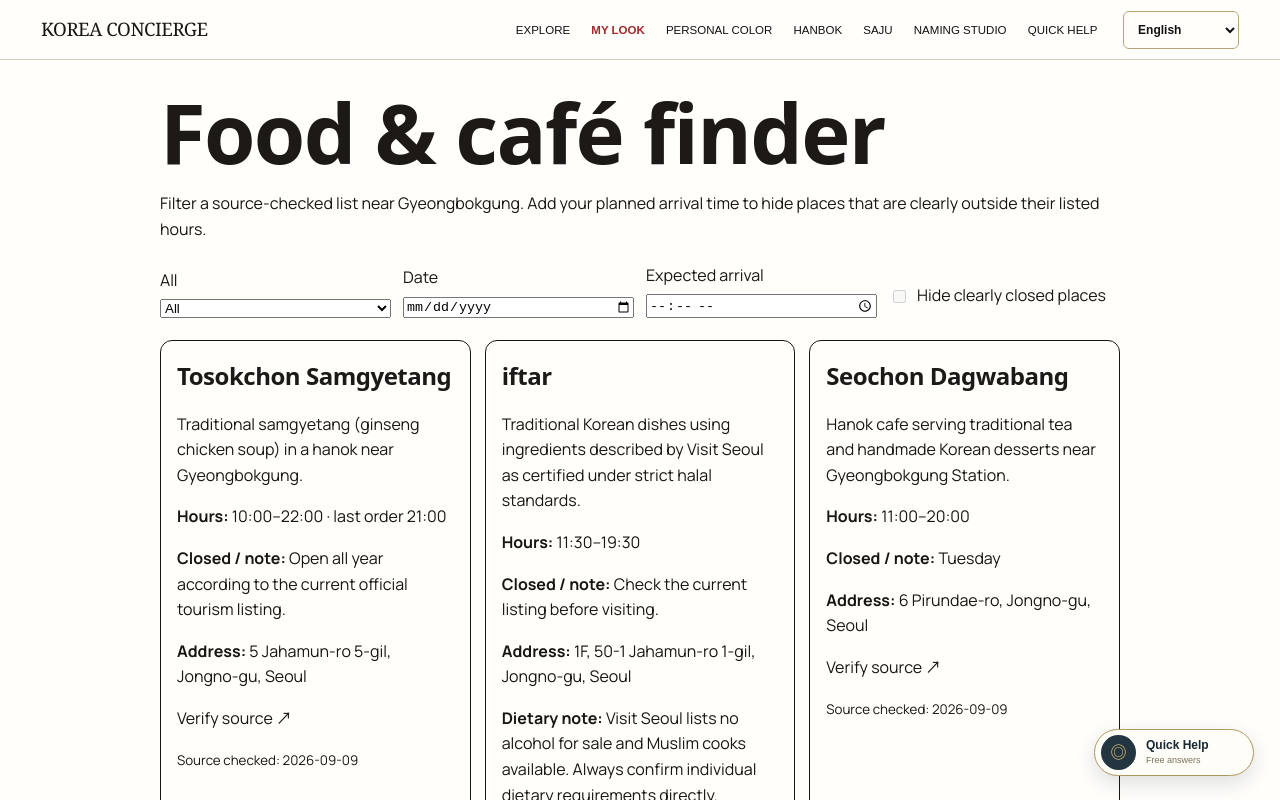
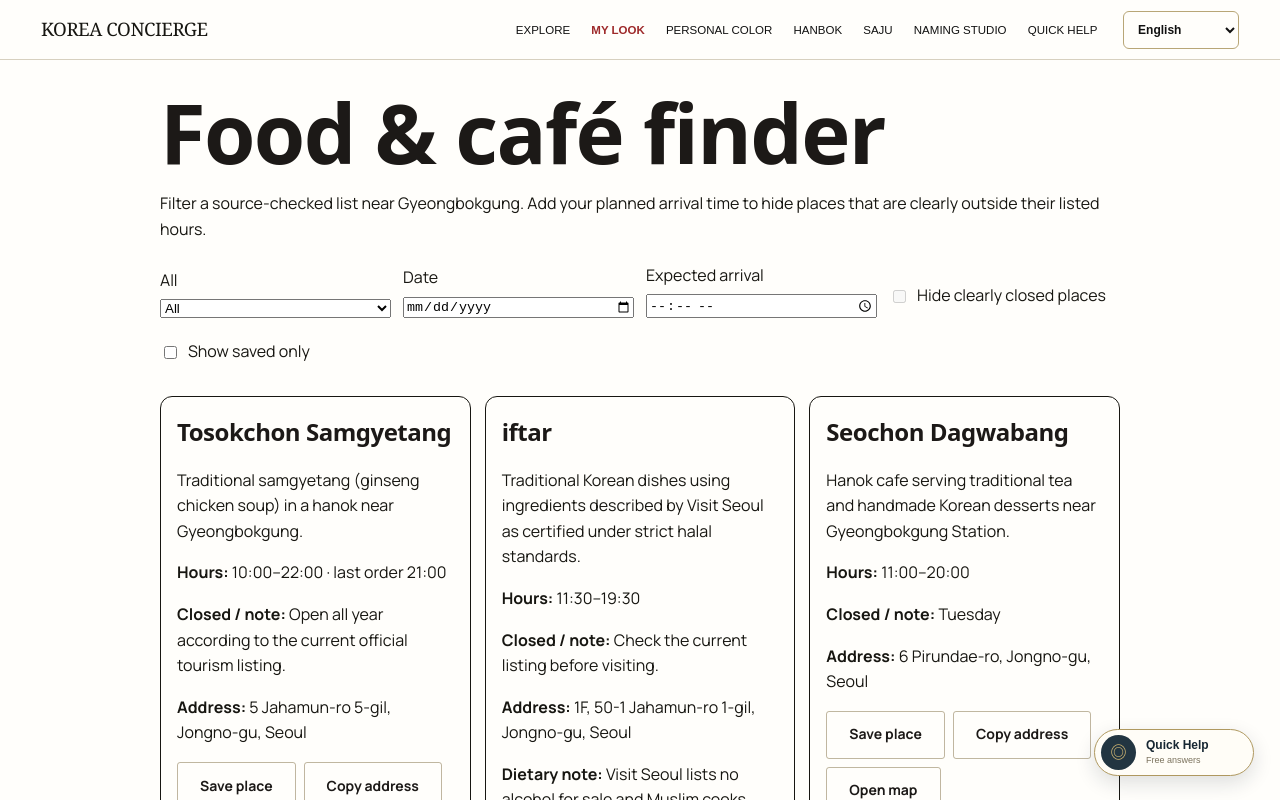
Before and after one commit to lgkangno1-svg/Kang-s-brain, a Next.js app in the folder projects/korea-avocadoss/: page /en/explore/food in a window 1280 px wide. Shown: the top 800 px of the page. Built offline with nearby package versions, Linux system fonts and the light colour scheme.

Commit message:
feat(korea): make food finder reusable during the trip

```diff
--- a/projects/korea-avocadoss/src/features/explore/FoodFinder.tsx
+++ b/projects/korea-avocadoss/src/features/explore/FoodFinder.tsx
@@ -1,23 +1,29 @@
 'use client';
 
-import {useMemo,useState} from 'react';
+import {useEffect,useMemo,useState} from 'react';
 import {useSearchParams} from 'next/navigation';
 import {filterFoodPlaces,foodAvailabilityAt,type FoodCategory} from '@/lib/travel/gyeongbokgung-food';
 type Locale='en'|'zh-CN'|'ja'|'zh-TW'|'vi'|'th';
-type Copy={title:string;intro:string;all:string;meal:string;halal:string;tea:string;coffee:string;hours:string;closed:string;address:string;source:string;diet:string;empty:string;plan:string;date:string;time:string;openOnly:string;available:string;unavailable:string;verify:string;checked:string};
+type Copy={title:string;intro:string;all:string;meal:string;halal:string;tea:string;coffee:string;hours:string;closed:string;address:string;source:string;diet:string;empty:string;plan:string;date:string;time:string;openOnly:string;available:string;unavailable:string;verify:string;checked:string;save:string;saved:string;showSaved:string;copyAddress:string;copied:string;map:string;storageNote:string};
 const C:Record<Locale,Copy>={
- en:{title:'Food & café finder',intro:'Filter a source-checked list near Gyeongbokgung. Add your planned arrival time to hide places that are clearly outside their listed hours.',all:'All',meal:'Korean meal',halal:'Halal-listed',tea:'Traditional tea',coffee:'Coffee',hours:'Hours',closed:'Closed / note',address:'Address',source:'Verify source',diet:'Dietary note',empty:'No source-checked place matches this filter.',plan:'After-palace plan',date:'Date',time:'Expected arrival',openOnly:'Hide clearly closed places',available:'Listed hours fit this time',unavailable:'Outside listed hours / closed day',verify:'Schedule needs re-check',checked:'Source checked'},
- 'zh-CN':{title:'餐厅与咖啡馆查找',intro:'筛选景福宫周边已核对来源的列表。加入预计到达时间后，可隐藏明显不在营业时间内的地点。',all:'全部',meal:'韩国料理',halal:'清真列表',tea:'传统茶',coffee:'咖啡',hours:'营业时间',closed:'休息/备注',address:'地址',source:'查看官方来源',diet:'饮食备注',empty:'没有符合筛选条件的已核对地点。',plan:'宫殿后的安排',date:'日期',time:'预计到达',openOnly:'隐藏明显已关门地点',available:'该时间符合已列营业时间',unavailable:'不在营业时间/休息日',verify:'需要再次确认营业安排',checked:'来源核对'},
- ja:{title:'食事・カフェ検索',intro:'景福宮周辺の出典確認済みリストを絞り込めます。到着予定時刻を入れると、営業時間外と明確に判断できる場所を除外できます。',all:'すべて',meal:'韓国料理',halal:'ハラール掲載',tea:'伝統茶',coffee:'コーヒー',hours:'営業時間',closed:'休業/メモ',address:'住所',source:'公式情報を確認',diet:'食事条件メモ',empty:'条件に合う確認済みの場所はありません。',plan:'宮殿後の予定',date:'日付',time:'到着予定',openOnly:'明確に営業時間外の場所を隠す',available:'掲載営業時間内です',unavailable:'営業時間外 / 休業日',verify:'営業時間を再確認してください',checked:'出典確認'},
- 'zh-TW':{title:'餐廳與咖啡館查找',intro:'篩選景福宮周邊已核對來源的清單。加入預計抵達時間後，可隱藏明顯不在營業時間內的地點。',all:'全部',meal:'韓國料理',halal:'清真列表',tea:'傳統茶',coffee:'咖啡',hours:'營業時間',closed:'休息/備註',address:'地址',source:'查看官方來源',diet:'飲食備註',empty:'沒有符合篩選條件的已核對地點。',plan:'宮殿後的安排',date:'日期',time:'預計抵達',openOnly:'隱藏明顯已關門地點',available:'此時間符合已列營業時間',unavailable:'不在營業時間/休息日',verify:'需要再次確認營業安排',checked:'來源核對'},
- vi:{title:'Tìm món ăn & quán cà phê',intro:'Lọc danh sách đã kiểm tra nguồn quanh Gyeongbokgung. Thêm giờ dự kiến đến để ẩn những nơi rõ ràng nằm ngoài giờ niêm yết.',all:'Tất cả',meal:'Món Hàn',halal:'Có thông tin halal',tea:'Trà truyền thống',coffee:'Cà phê',hours:'Giờ',closed:'Nghỉ / ghi chú',address:'Địa chỉ',source:'Kiểm tra nguồn',diet:'Ghi chú ăn uống',empty:'Không có địa điểm đã kiểm tra nguồn phù hợp bộ lọc.',plan:'Kế hoạch sau cung điện',date:'Ngày',time:'Giờ dự kiến đến',openOnly:'Ẩn nơi rõ ràng đã đóng',available:'Giờ niêm yết phù hợp',unavailable:'Ngoài giờ / ngày nghỉ',verify:'Cần kiểm tra lại lịch',checked:'Đã kiểm tra nguồn'},
- th:{title:'ค้นหาอาหารและคาเฟ่',intro:'กรองรายชื่อรอบคยองบกกุงที่ตรวจแหล่งข้อมูลแล้ว เพิ่มเวลาที่คาดว่าจะไปถึงเพื่อซ่อนสถานที่ที่อยู่นอกเวลาเปิดอย่างชัดเจน',all:'ทั้งหมด',meal:'อาหารเกาหลี',halal:'มีข้อมูลฮาลาล',tea:'ชาดั้งเดิม',coffee:'กาแฟ',hours:'เวลา',closed:'วันหยุด/หมายเหตุ',address:'ที่อยู่',source:'ตรวจแหล่งข้อมูล',diet:'หมายเหตุอาหาร',empty:'ไม่มีสถานที่ที่ตรวจสอบแหล่งข้อมูลแล้วตรงกับตัวกรอง',plan:'แผนหลังเที่ยวพระราชวัง',date:'วันที่',time:'เวลาที่คาดว่าจะถึง',openOnly:'ซ่อนสถานที่ที่ปิดชัดเจน',available:'เวลาที่ระบุรองรับช่วงนี้',unavailable:'นอกเวลา / วันหยุด',verify:'ควรตรวจตารางเวลาอีกครั้ง',checked:'ตรวจแหล่งข้อมูล'}
+ en:{title:'Food & café finder',intro:'Filter a source-checked list near Gyeongbokgung. Add your planned arrival time to hide places that are clearly outside their listed hours.',all:'All',meal:'Korean meal',halal:'Halal-listed',tea:'Traditional tea',coffee:'Coffee',hours:'Hours',closed:'Closed / note',address:'Address',source:'Verify source',diet:'Dietary note',empty:'No source-checked place matches this filter.',plan:'After-palace plan',date:'Date',time:'Expected arrival',openOnly:'Hide clearly closed places',available:'Listed hours fit this time',unavailable:'Outside listed hours / closed day',verify:'Schedule needs re-check',checked:'Source checked',save:'Save place',saved:'Saved',showSaved:'Show saved only',copyAddress:'Copy address',copied:'Address copied',map:'Open map',storageNote:'Saved places are stored only as place IDs in this browser.'},
+ 'zh-CN':{title:'餐厅与咖啡馆查找',intro:'筛选景福宫周边已核对来源的列表。加入预计到达时间后，可隐藏明显不在营业时间内的地点。',all:'全部',meal:'韩国料理',halal:'清真列表',tea:'传统茶',coffee:'咖啡',hours:'营业时间',closed:'休息/备注',address:'地址',source:'查看官方来源',diet:'饮食备注',empty:'没有符合筛选条件的已核对地点。',plan:'宫殿后的安排',date:'日期',time:'预计到达',openOnly:'隐藏明显已关门地点',available:'该时间符合已列营业时间',unavailable:'不在营业时间/休息日',verify:'需要再次确认营业安排',checked:'来源核对',save:'收藏地点',saved:'已收藏',showSaved:'只看收藏',copyAddress:'复制地址',copied:'已复制地址',map:'打开地图',storageNote:'收藏仅以地点 ID 保存在此浏览器中。'},
+ ja:{title:'食事・カフェ検索',intro:'景福宮周辺の出典確認済みリストを絞り込めます。到着予定時刻を入れると、営業時間外と明確に判断できる場所を除外できます。',all:'すべて',meal:'韓国料理',halal:'ハラール掲載',tea:'伝統茶',coffee:'コーヒー',hours:'営業時間',closed:'休業/メモ',address:'住所',source:'公式情報を確認',diet:'食事条件メモ',empty:'条件に合う確認済みの場所はありません。',plan:'宮殿後の予定',date:'日付',time:'到着予定',openOnly:'明確に営業時間外の場所を隠す',available:'掲載営業時間内です',unavailable:'営業時間外 / 休業日',verify:'営業時間を再確認してください',checked:'出典確認',save:'場所を保存',saved:'保存済み',showSaved:'保存済みのみ',copyAddress:'住所をコピー',copied:'住所をコピーしました',map:'地図を開く',storageNote:'保存されるのはこのブラウザ内の場所IDだけです。'},
+ 'zh-TW':{title:'餐廳與咖啡館查找',intro:'篩選景福宮周邊已核對來源的清單。加入預計抵達時間後，可隱藏明顯不在營業時間內的地點。',all:'全部',meal:'韓國料理',halal:'清真列表',tea:'傳統茶',coffee:'咖啡',hours:'營業時間',closed:'休息/備註',address:'地址',source:'查看官方來源',diet:'飲食備註',empty:'沒有符合篩選條件的已核對地點。',plan:'宮殿後的安排',date:'日期',time:'預計抵達',openOnly:'隱藏明顯已關門地點',available:'此時間符合已列營業時間',unavailable:'不在營業時間/休息日',verify:'需要再次確認營業安排',checked:'來源核對',save:'收藏地點',saved:'已收藏',showSaved:'只看收藏',copyAddress:'複製地址',copied:'已複製地址',map:'開啟地圖',storageNote:'收藏只會以地點 ID 儲存在此瀏覽器中。'},
+ vi:{title:'Tìm món ăn & quán cà phê',intro:'Lọc danh sách đã kiểm tra nguồn quanh Gyeongbokgung. Thêm giờ dự kiến đến để ẩn những nơi rõ ràng nằm ngoài giờ niêm yết.',all:'Tất cả',meal:'Món Hàn',halal:'Có thông tin halal',tea:'Trà truyền thống',coffee:'Cà phê',hours:'Giờ',closed:'Nghỉ / ghi chú',address:'Địa chỉ',source:'Kiểm tra nguồn',diet:'Ghi chú ăn uống',empty:'Không có địa điểm đã kiểm tra nguồn phù hợp bộ lọc.',plan:'Kế hoạch sau cung điện',date:'Ngày',time:'Giờ dự kiến đến',openOnly:'Ẩn nơi rõ ràng đã đóng',available:'Giờ niêm yết phù hợp',unavailable:'Ngoài giờ / ngày nghỉ',verify:'Cần kiểm tra lại lịch',checked:'Đã kiểm tra nguồn',save:'Lưu địa điểm',saved:'Đã lưu',showSaved:'Chỉ hiện đã lưu',copyAddress:'Sao chép địa chỉ',copied:'Đã sao chép địa chỉ',map:'Mở bản đồ',storageNote:'Chỉ ID địa điểm được lưu trong trình duyệt này.'},
+ th:{title:'ค้นหาอาหารและคาเฟ่',intro:'กรองรายชื่อรอบคยองบกกุงที่ตรวจแหล่งข้อมูลแล้ว เพิ่มเวลาที่คาดว่าจะไปถึงเพื่อซ่อนสถานที่ที่อยู่นอกเวลาเปิดอย่างชัดเจน',all:'ทั้งหมด',meal:'อาหารเกาหลี',halal:'มีข้อมูลฮาลาล',tea:'ชาดั้งเดิม',coffee:'กาแฟ',hours:'เวลา',closed:'วันหยุด/หมายเหตุ',address:'ที่อยู่',source:'ตรวจแหล่งข้อมูล',diet:'หมายเหตุอาหาร',empty:'ไม่มีสถานที่ที่ตรวจสอบแหล่งข้อมูลแล้วตรงกับตัวกรอง',plan:'แผนหลังเที่ยวพระราชวัง',date:'วันที่',time:'เวลาที่คาดว่าจะถึง',openOnly:'ซ่อนสถานที่ที่ปิดชัดเจน',available:'เวลาที่ระบุรองรับช่วงนี้',unavailable:'นอกเวลา / วันหยุด',verify:'ควรตรวจตารางเวลาอีกครั้ง',checked:'ตรวจแหล่งข้อมูล',save:'บันทึกสถานที่',saved:'บันทึกแล้ว',showSaved:'แสดงเฉพาะที่บันทึก',copyAddress:'คัดลอกที่อยู่',copied:'คัดลอกที่อยู่แล้ว',map:'เปิดแผนที่',storageNote:'ระบบบันทึกเฉพาะ ID ของสถานที่ไว้ในเบราว์เซอร์นี้'}
 };
+const FAVORITES_KEY='kc-food-favorites-v1';
+function mapHref(name:string,address:string){return`https://www.google.com/maps/search/?api=1&query=${encodeURIComponent(`${name}, ${address}`)}`;}
 export function FoodFinder({locale}:{locale:string}){
  const l=(locale in C?locale:'en') as Locale,c=C[l];const searchParams=useSearchParams();
  const [category,setCategory]=useState<FoodCategory|'all'>('all');
  const [date,setDate]=useState(searchParams.get('date')??'');const [time,setTime]=useState(searchParams.get('time')??'');const [openOnly,setOpenOnly]=useState(Boolean(searchParams.get('date')&&searchParams.get('time')));
- const places=useMemo(()=>filterFoodPlaces(category).map(place=>({place,status:foodAvailabilityAt(place,date,time)})).filter(item=>!openOnly||item.status!=='closed'),[category,date,time,openOnly]);
+ const [favorites,setFavorites]=useState<Set<string>>(new Set());const [showSaved,setShowSaved]=useState(false);const [copied,setCopied]=useState('');
+ useEffect(()=>{try{const raw=localStorage.getItem(FAVORITES_KEY);if(raw){const ids=JSON.parse(raw);if(Array.isArray(ids))setFavorites(new Set(ids.filter((id):id is string=>typeof id==='string')));}}catch{}},[]);
+ function toggleFavorite(id:string){setFavorites(previous=>{const next=new Set(previous);if(next.has(id))next.delete(id);else next.add(id);try{localStorage.setItem(FAVORITES_KEY,JSON.stringify([...next]));}catch{}return next;});}
+ async function copyAddress(id:string,address:string){try{await navigator.clipboard?.writeText(address);setCopied(id);}catch{setCopied('');}}
+ const places=useMemo(()=>filterFoodPlaces(category).map(place=>({place,status:foodAvailabilityAt(place,date,time)})).filter(item=>(!openOnly||item.status!=='closed')&&(!showSaved||favorites.has(item.place.id))),[category,date,time,openOnly,showSaved,favorites]);
  const statusText=(status:'open'|'closed'|'verify'|'unknown')=>status==='open'?c.available:status==='closed'?c.unavailable:status==='verify'?c.verify:'';
  return <section style={{maxWidth:1000,margin:'0 auto',padding:'28px 20px 70px'}}><h1>{c.title}</h1><p>{c.intro}</p>
   <div style={{display:'grid',gridTemplateColumns:'repeat(auto-fit,minmax(190px,1fr))',gap:12,alignItems:'end',margin:'20px 0'}}>
@@ -25,7 +31,8 @@ export function FoodFinder({locale}:{locale:string}){
    <label style={{display:'grid',gap:6}}>{c.date}<input type="date" value={date} onChange={e=>setDate(e.target.value)}/></label>
    <label style={{display:'grid',gap:6}}>{c.time}<input type="time" value={time} onChange={e=>setTime(e.target.value)}/></label>
    <label style={{display:'flex',gap:8,alignItems:'center',minHeight:44}}><input type="checkbox" checked={openOnly} disabled={!date||!time} onChange={e=>setOpenOnly(e.target.checked)}/>{c.openOnly}</label>
+   <label style={{display:'flex',gap:8,alignItems:'center',minHeight:44}}><input type="checkbox" checked={showSaved} onChange={e=>setShowSaved(e.target.checked)}/>{c.showSaved}</label>
   </div>
   {date&&time?<p><strong>{c.plan}:</strong> {date} · {time}</p>:null}
-  <div aria-live="polite" style={{display:'grid',gridTemplateColumns:'repeat(auto-fit,minmax(250px,1fr))',gap:14,marginTop:22}}>{places.map(({place,status})=><article key={place.id} style={{border:'1px solid currentColor',padding:16,borderRadius:12}}><h2>{place.name}</h2><p>{place.summary}</p>{status!=='unknown'?<p><strong>{statusText(status)}</strong></p>:null}<p><strong>{c.hours}:</strong> {place.hours}</p><p><strong>{c.closed}:</strong> {place.closed}</p><p><strong>{c.address}:</strong> {place.address}</p>{place.dietaryNote?<p><strong>{c.diet}:</strong> {place.dietaryNote}</p>:null}<a href={place.sourceUrl} target="_blank" rel="noreferrer">{c.source} ↗</a><p><small>{c.checked}: {place.checkedAt}</small></p></article>)}</div>{!places.length?<p>{c.empty}</p>:null}</section>;
+  <div aria-live="polite" style={{display:'grid',gridTemplateColumns:'repeat(auto-fit,minmax(250px,1fr))',gap:14,marginTop:22}}>{places.map(({place,status})=>{const saved=favorites.has(place.id);return <article key={place.id} style={{border:'1px solid currentColor',padding:16,borderRadius:12}}><h2>{place.name}</h2><p>{place.summary}</p>{status!=='unknown'?<p><strong>{statusText(status)}</strong></p>:null}<p><strong>{c.hours}:</strong> {place.hours}</p><p><strong>{c.closed}:</strong> {place.closed}</p><p><strong>{c.address}:</strong> {place.address}</p>{place.dietaryNote?<p><strong>{c.diet}:</strong> {place.dietaryNote}</p>:null}<div style={{display:'flex',gap:8,flexWrap:'wrap',margin:'12px 0'}}><button type="button" className="secondaryButton" aria-pressed={saved} onClick={()=>toggleFavorite(place.id)}>{saved?c.saved:c.save}</button><button type="button" className="secondaryButton" onClick={()=>copyAddress(place.id,place.address)}>{copied===place.id?c.copied:c.copyAddress}</button><a className="secondaryButton" href={mapHref(place.name,place.address)} target="_blank" rel="noreferrer">{c.map}</a></div><a href={place.sourceUrl} target="_blank" rel="noreferrer">{c.source} ↗</a><p><small>{c.checked}: {place.checkedAt}</small></p></article>})}</div>{!places.length?<p>{c.empty}</p>:null}<p><small>{c.storageNote}</small></p></section>;
 }
```
